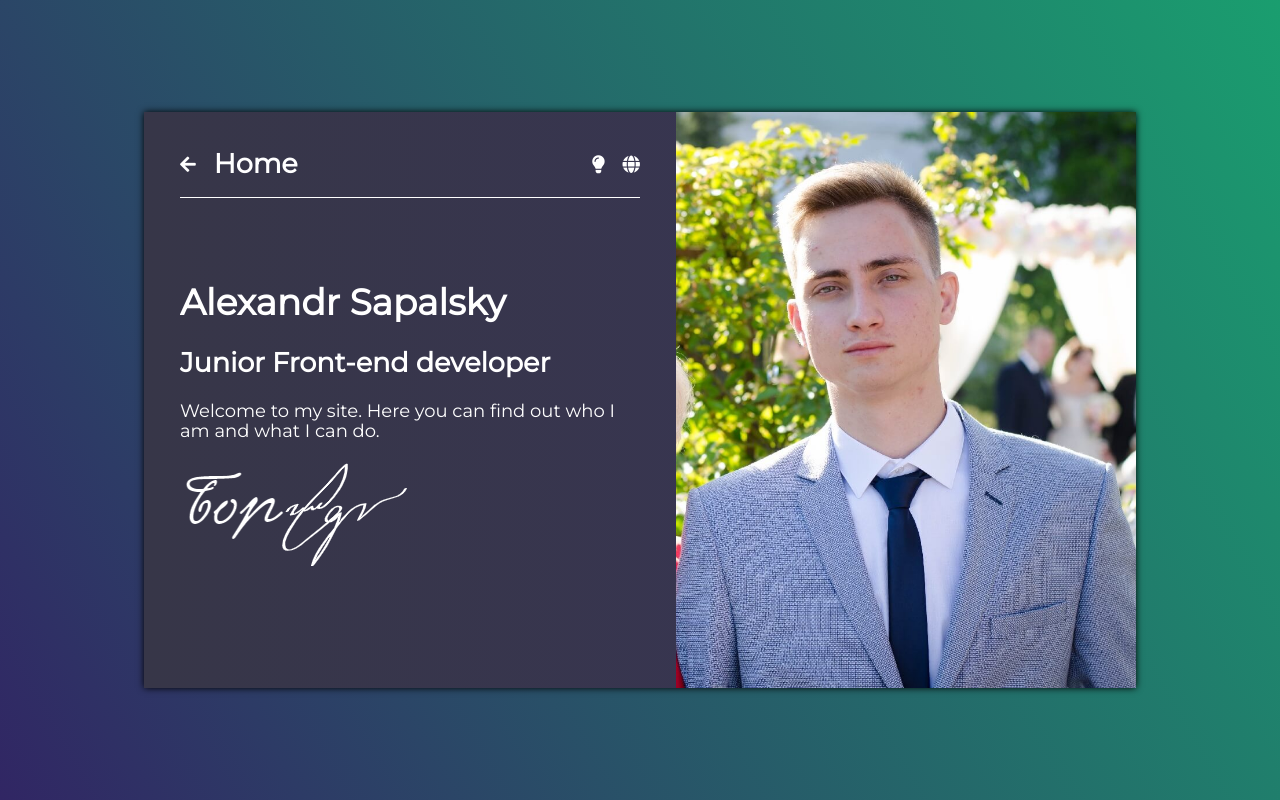
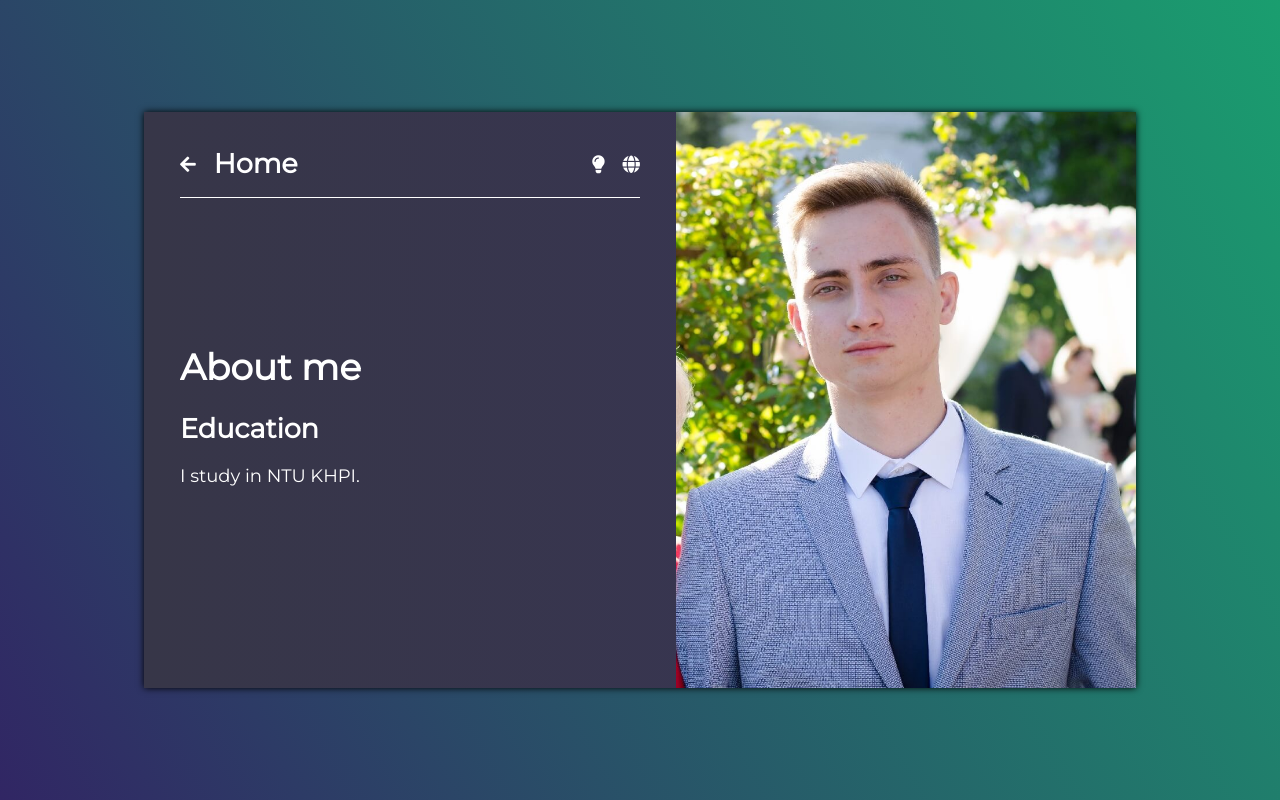
Before and after one commit to fav757/personal_website, a React (Create React App) app: page / in a window 1280 px wide. Built offline with nearby package versions, Linux system fonts and the light colour scheme.

Commit message:
add page prototypes

```diff
--- a/src/components/ContentSide/PageContainer.js
+++ b/src/components/ContentSide/PageContainer.js
@@ -1,6 +1,6 @@
 import React from 'react';
 import styled from 'styled-components';
-import HomePage from '../Pages/HomePage';
+import AboutPage from '../Pages/AboutPage';
 
 const PageContainerStyled = styled.div`
   height: calc(100% - 4rem);
@@ -27,7 +27,7 @@ const PageContainerStyled = styled.div`
 function PageContainer() {
   return (
     <PageContainerStyled>
-      <HomePage />
+      <AboutPage />
     </PageContainerStyled>
   );
 }
--- /dev/null
+++ b/src/components/Pages/AboutPage.js
@@ -0,0 +1,15 @@
+import React from 'react';
+
+function AboutPage() {
+  return (
+    <div>
+      <h1>About me</h1>
+      <h2>Education</h2>
+      <p>
+        I study in NTU KHPI.
+      </p>
+    </div>
+  );
+}
+
+export default AboutPage;
```
Also changed, not shown: src/components/Pages/ContactsPage.js (added, +15 -0 lines), src/components/Pages/Page404.js (added, +15 -0 lines), src/components/Pages/SkillsPage.js (added, +15 -0 lines).
